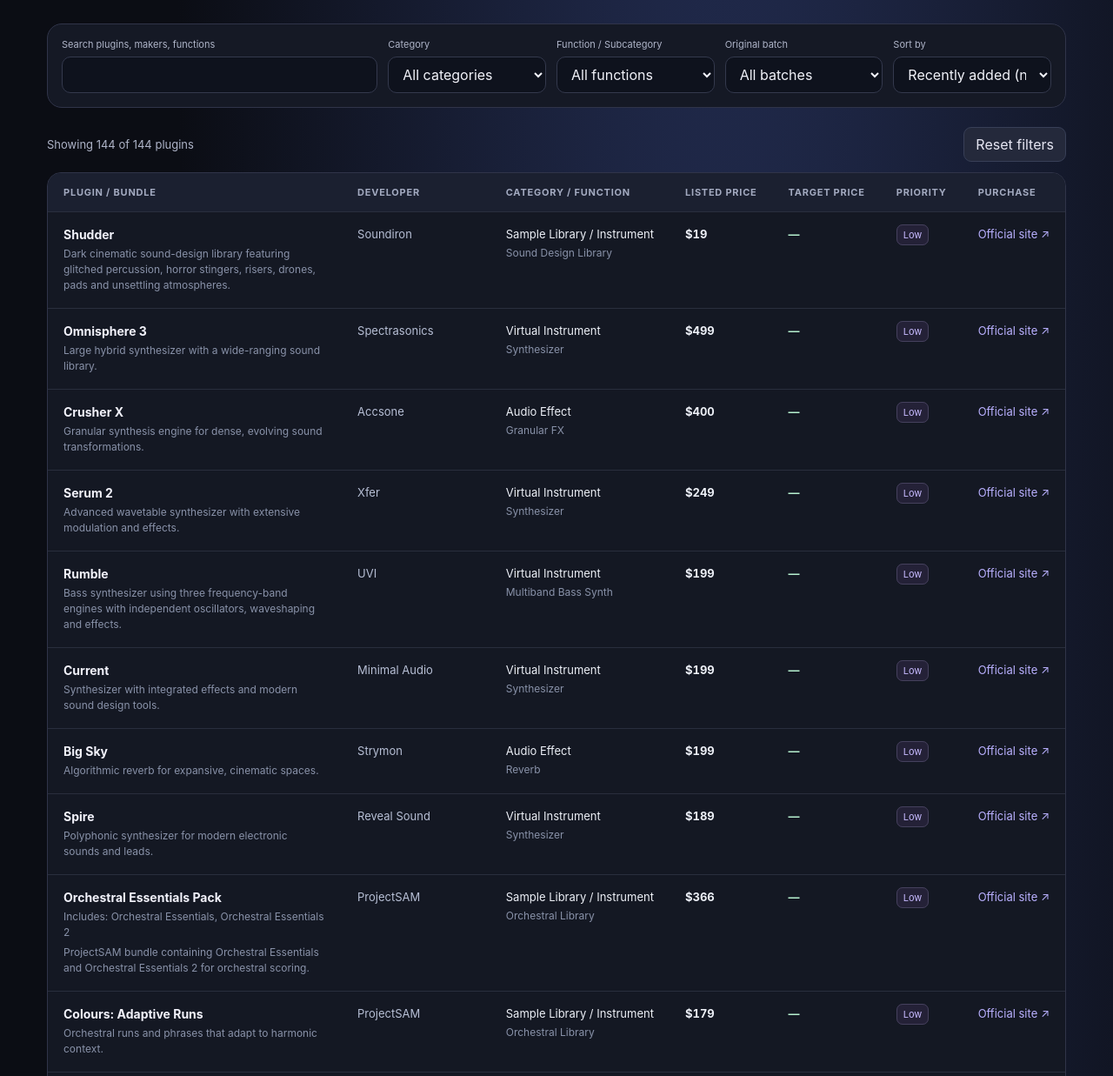
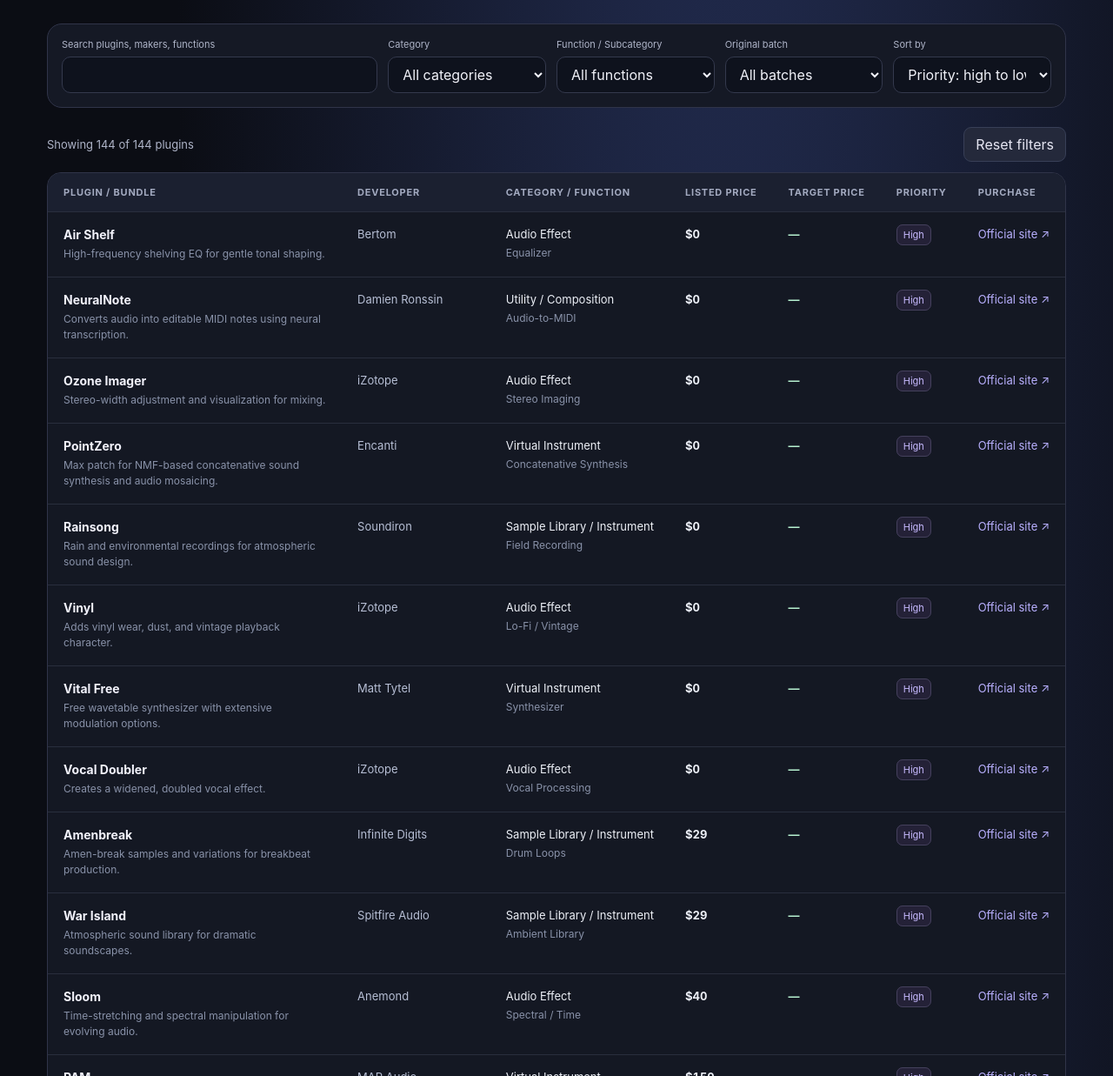
Before and after one commit to varientzone/varientzone.github.io, a plain HTML site: page plugins-tracker/index.html in a window 1280 px wide. Shown: the part 343-1580 px from the top of the page at 87% size. Drawn offline with Linux system fonts and the light colour scheme.

Commit message:
Update index.html

```diff
--- a/plugins-tracker/index.html
+++ b/plugins-tracker/index.html
@@ -53,7 +53,7 @@ tr:hover td{background:#1a2030}
 <div class="field"><label for="category">Category</label><select id="category"><option value="">All categories</option></select></div>
 <div class="field"><label for="subcategory">Function / Subcategory</label><select id="subcategory"><option value="">All functions</option></select></div>
 <div class="field"><label for="batch">Original batch</label><select id="batch"><option value="">All batches</option><option value="1">Batch 1</option><option value="2">Batch 2</option><option value="3">Batch 3</option><option value="4">Batch 4</option></select></div>
-<div class="field"><label for="sort">Sort by</label><select id="sort"><option value="recent">Recently added (newest first)</option><option value="original">Original order</option><option value="name">Plugin name A–Z</option><option value="developer">Developer A–Z</option><option value="listed-low">Listed price: low to high</option><option value="listed-high">Listed price: high to low</option><option value="target">Target price first</option><option value="priority-low">Priority: low to high</option><option value="priority-high">Priority: high to low</option></select></div>
+<div class="field"><label for="sort">Sort by</label><select id="sort"><option value="original">Original order</option><option value="name">Plugin name A–Z</option><option value="developer">Developer A–Z</option><option value="listed-low">Listed price: low to high</option><option value="listed-high">Listed price: high to low</option><option value="target">Target price first</option><option value="recent">Recently added</option><option value="priority-low">Priority: low to high</option><option value="priority-high" selected>Priority: high to low</option></select></div>
 </section>
 <div class="actions"><div class="count" id="result-count" aria-live="polite">Loading wishlist…</div><button type="button" id="reset">Reset filters</button></div>
 <div id="error" class="warning" hidden></div>
@@ -147,7 +147,7 @@ function updateSubcategories(){
  control.value=available.includes(prior)?prior:'';
 }
 for(const id of filters)$(id).addEventListener(id==='search'?'input':'change',()=>{if(id==='category')updateSubcategories();draw()});
-$('reset').addEventListener('click',()=>{for(const id of filters)$(id).value=id==='sort'?'recent':'';updateSubcategories();draw()});
+$('reset').addEventListener('click',()=>{for(const id of filters)$(id).value=id==='sort'?'priority-high':'';updateSubcategories();draw()});
 load();
 </script>
 </body></html>
```
